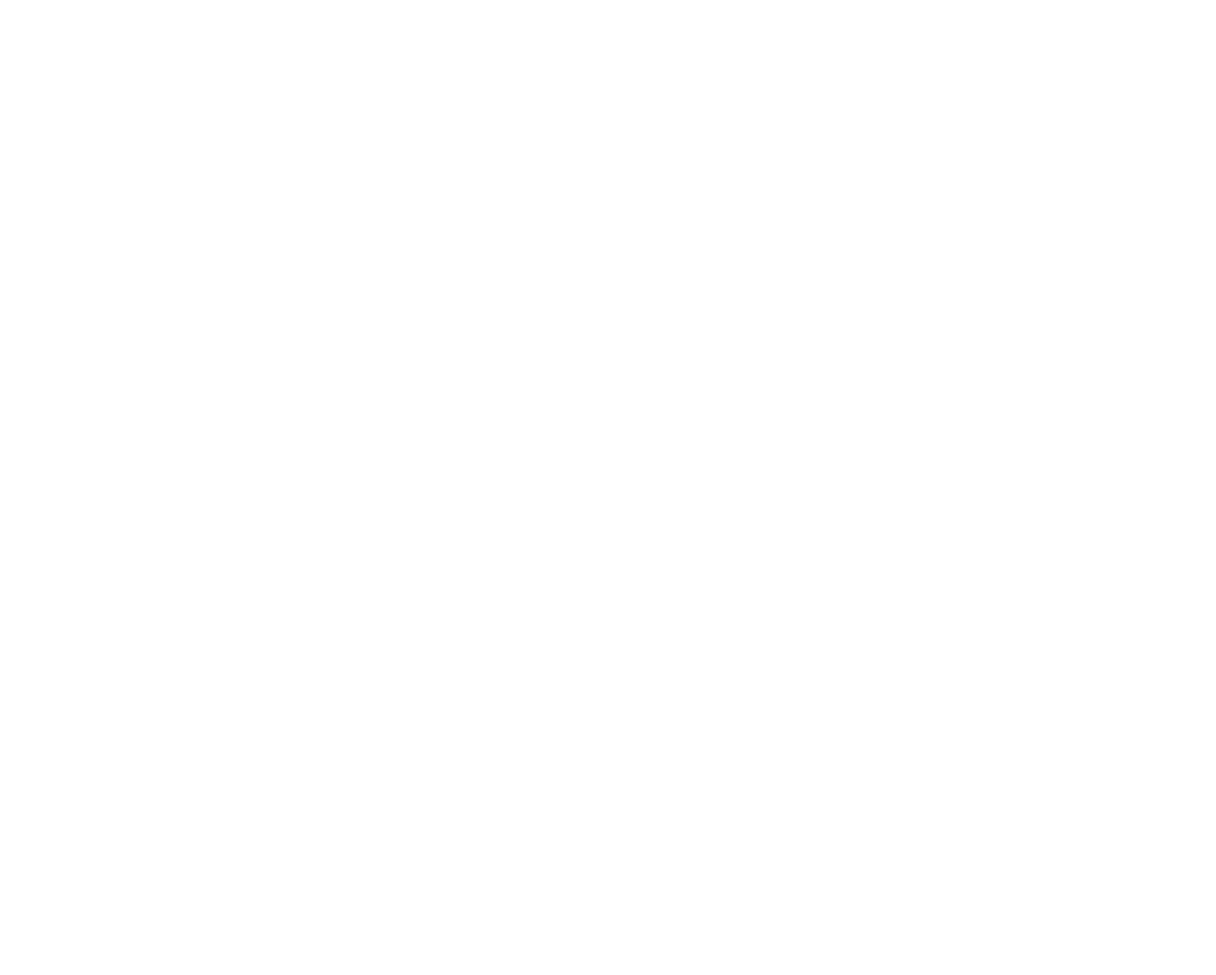
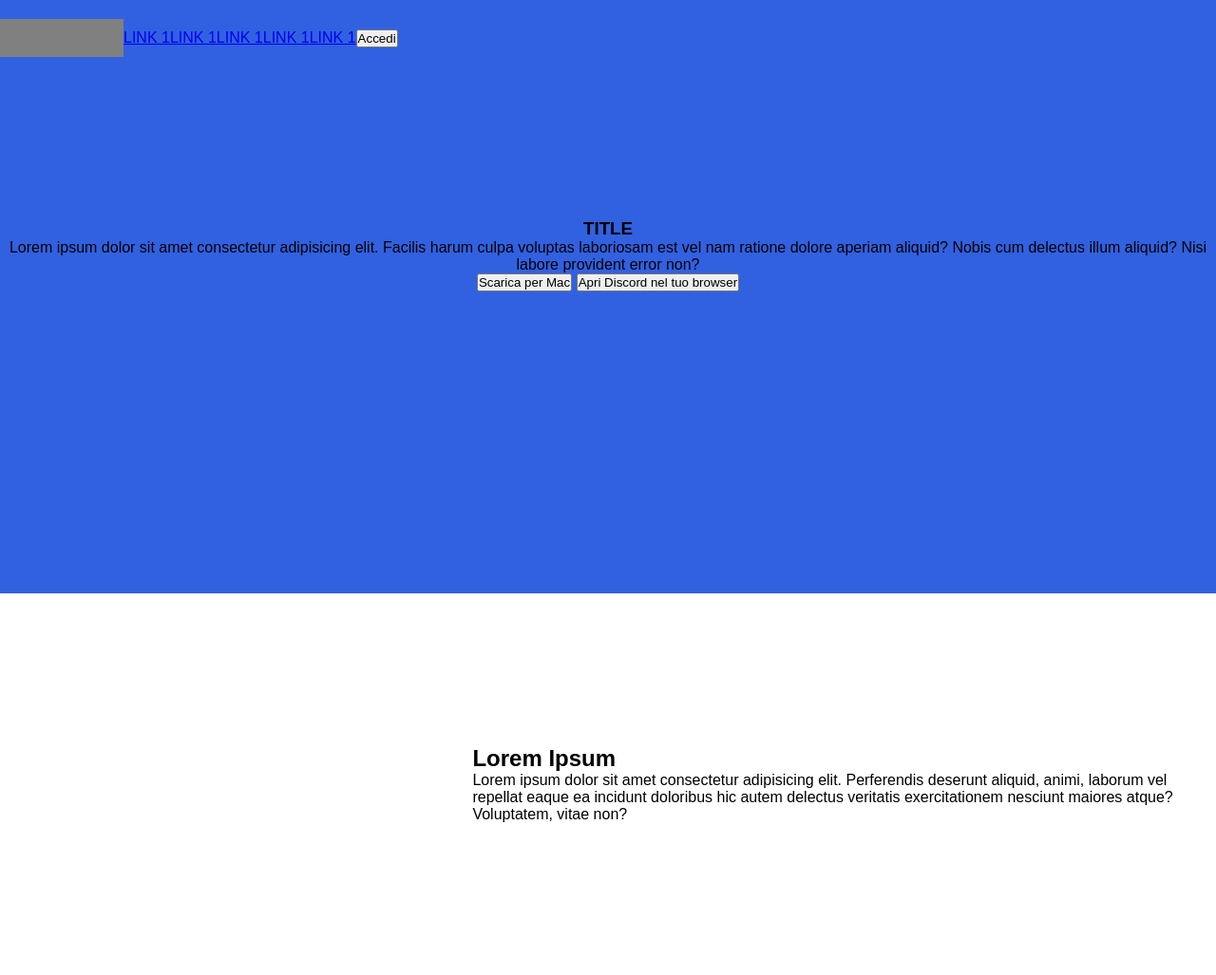
Before and after one commit to mlietti1/htmlcss-struttura-discord, a plain HTML site: page index.html in a window 1280 px wide. Shown: the whole page at 95% size. Before the commit the page ends 800 px from the top, so only its background shows below. Drawn offline with Linux system fonts and the light colour scheme.

Commit message:
added jumbotron and first section

```diff
--- a/css/style.css
+++ b/css/style.css
@@ -3,3 +3,66 @@
     margin: 0;
     box-sizing: border-box;
 }
+
+.debug
+
+.container {
+    width: 70%;
+    margin: 0 auto;
+}
+
+.container.header {
+    display: flex;
+    align-items: center;
+    justify-content: space-between;
+}
+
+body {
+    font-family: Arial, Helvetica, sans-serif;
+}
+
+header {
+    display: flex;
+    align-items: center;
+    background-color: #3161e0;
+    height: 80px;
+    padding 25px;
+}
+
+header .menu ul {
+    list-style: none;
+    display: flex;
+}
+
+header .logo {
+    width: 130px;
+    height: 40px;
+    background-color: gray;
+}
+
+main .jumbotron {
+    height: 545px;
+    text-align: center;
+    background-color: #3161e0;
+}
+
+main .container.jumbotron {
+    padding: 150px 0px;
+}
+
+main .block-1 {
+    padding: 160px 0;
+    display: flex;
+    justify-content: space-between;
+    align-items: flex-start;
+    gap: 15%;
+}
+
+main .block-1 .img {
+    flex-basis: 50%;
+    background-color: rgb(95, 221, 221);
+}
+
+main .block1 .description {
+    flex-basis: 35%;
+}
--- a/index.html
+++ b/index.html
@@ -8,6 +8,60 @@
     <title>Discord</title>
 </head>
 <body>
+    <header>
+        <section class="container header">
+            <div class="logo"></div>
+
+            <nav class="menu">
+                <ul>
+                    <li>
+                        <a href="#">LINK 1</a>
+                    </li>
+                    <li>
+                        <a href="#">LINK 1</a>
+                    </li>
+                    <li>
+                        <a href="#">LINK 1</a>
+                    </li>
+                    <li>
+                        <a href="#">LINK 1</a>
+                    </li>
+                    <li>
+                        <a href="#">LINK 1</a>
+                    </li>
+                </ul>
+            </nav>
+
+            <button>Accedi</button>
+
+        </section>
+
+    </header>
+
+    <main>
+        <section class="jumbotron">
+            <section class="container jumbotron">
+                <h1>TITLE</h1>
+                <p>Lorem ipsum dolor sit amet consectetur adipisicing elit. Facilis harum culpa voluptas laboriosam est vel nam ratione dolore aperiam aliquid? Nobis cum delectus illum aliquid? Nisi labore provident error non?</p>
+                <button>Scarica per Mac</button>
+                <button>Apri Discord nel tuo browser</button>
+                </button>
+            </section>
+        </section>
+
+        <section class="container block-1">
+            <div class="img"></div>
+            <div class="description">
+                <h2>Lorem Ipsum</h2>
+                <p>Lorem ipsum dolor sit amet consectetur adipisicing elit. Perferendis deserunt aliquid, animi, laborum vel repellat eaque ea incidunt doloribus hic autem delectus veritatis exercitationem nesciunt maiores atque? Voluptatem, vitae non?</p>
+            </div>
+        </section>
+
+    </main>
+
+    <footer>
+
+    </footer>
 
 </body>
 </html>
```
